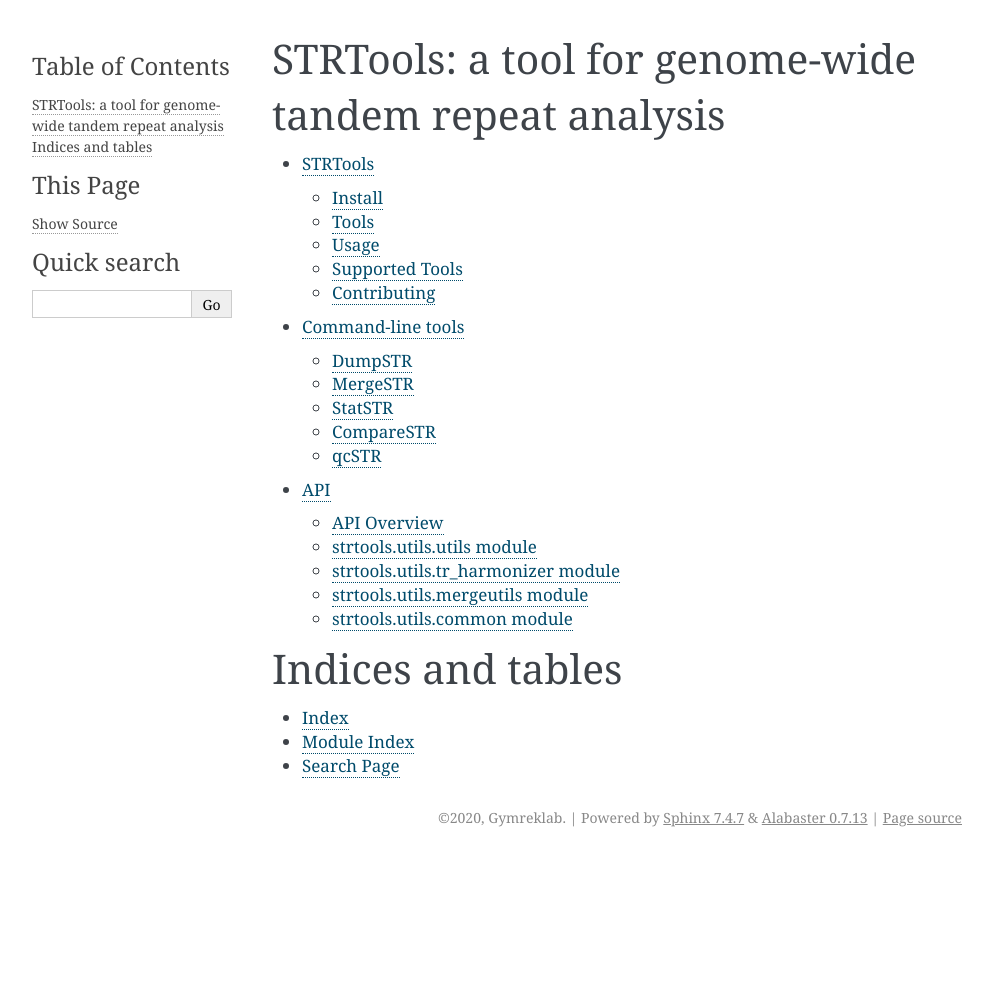
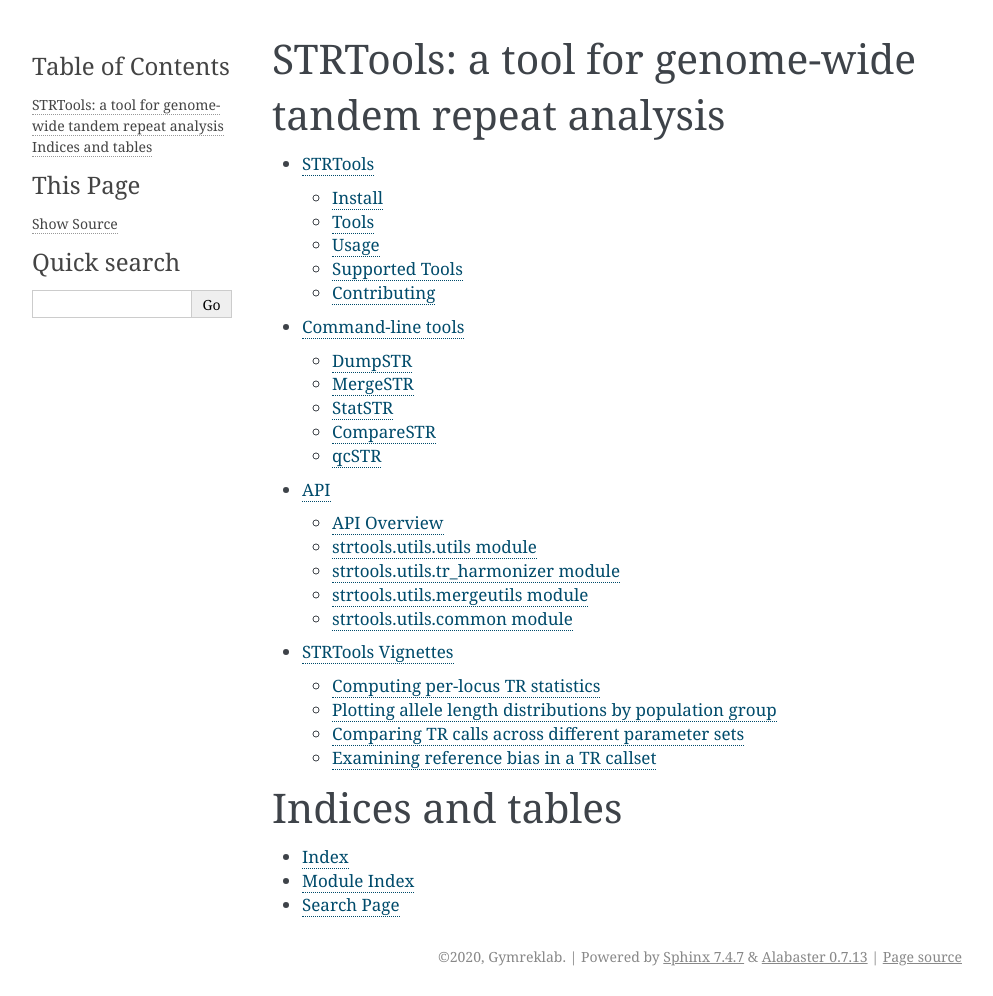
Before and after one commit to gymrek-lab/TRTools, a Sphinx documentation site: the page built from doc/index.rst, in a window 1280 px wide. Shown: the whole page, without its empty margins (148-1141 px from the left). Built offline with Sphinx 7.4.7, drawn with Linux system fonts in a browser that asks for light colours; before the commit the page ends 900 px from its top, so only the background shows below that.

Commit message:
working on vignettes

```diff
--- /dev/null
+++ b/doc/VIGNETTE-AFREQ.rst
@@ -0,0 +1,4 @@
+Plotting allele length distributions by population group
+========================================================
+
+Tools used: mergeSTR, statSTR
--- /dev/null
+++ b/doc/VIGNETTE-COMPARE.rst
@@ -0,0 +1,4 @@
+Comparing TR calls across different parameter sets
+==================================================
+
+Tools used: dumpSTR, compareSTR
--- /dev/null
+++ b/doc/VIGNETTE-REFBIAS.rst
@@ -0,0 +1,4 @@
+Examining reference bias in a TR callset
+========================================
+
+Tools used: qcSTR
--- /dev/null
+++ b/doc/VIGNETTE-STATSTR.rst
@@ -0,0 +1,4 @@
+Computing per-locus TR statistics
+=================================
+
+Tools used: mergeSTR, statSTR
--- a/doc/index.rst
+++ b/doc/index.rst
@@ -12,6 +12,7 @@
    INTRO
    UTILITIES
    API
+   VIGNETTES
 
 Indices and tables
 ==================
```
Also changed, not shown: doc/VIGNETTES.rst (added, +12 -0 lines).
